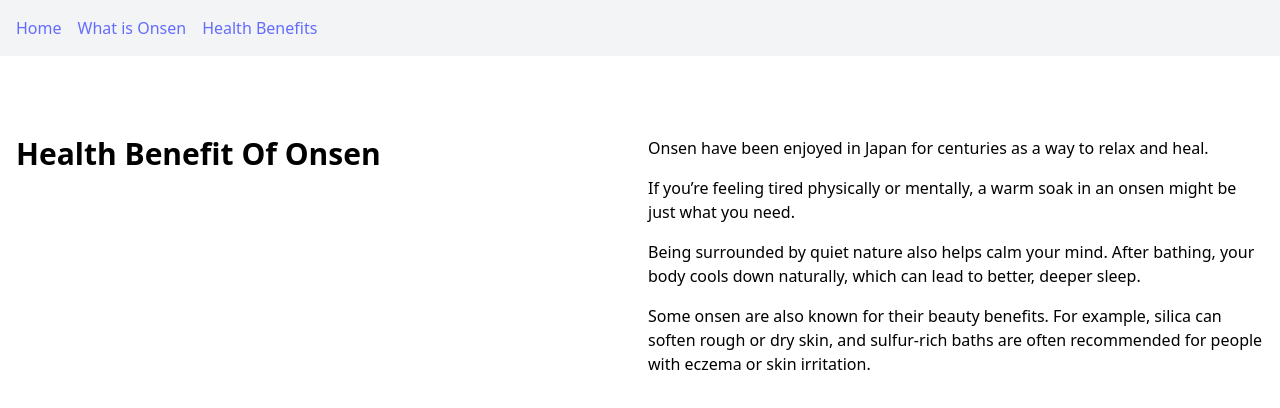
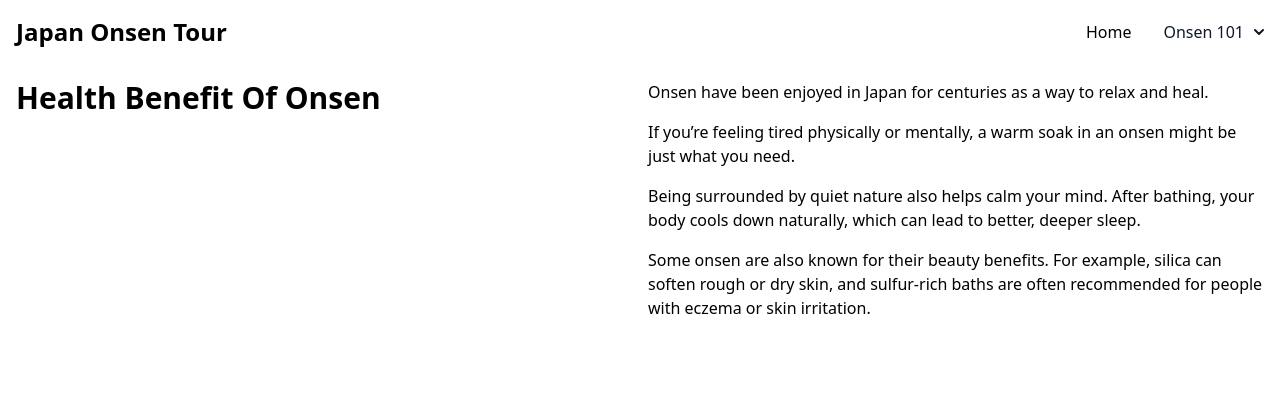
Before and after one commit to elriot/JapanOnsenTour, a React (Vite) app in the folder japan-onsen-tour/: page /JapanOnsenTour/health in a window 1280 px wide. Shown: the top 408 px of the page. Built offline with nearby package versions, Linux system fonts and the light colour scheme.

Commit message:
added bg-gray on Home Button when it is mobile view

```diff
--- a/japan-onsen-tour/src/App.css
+++ b/japan-onsen-tour/src/App.css
@@ -1,7 +1,7 @@
 @import "tailwindcss";
 
 #root {
-  max-width: 1280px;
+  /* max-width: 1280px; */
   margin: 0 auto;
 /* background-color: aquamarine; */
   /* padding: 2rem; */
@@ -29,3 +29,7 @@
 .bg-odd {
 	background-color: #f5f5f5;
 }
+
+a, Link {
+	@apply text-black no-underline;
+}
--- a/japan-onsen-tour/src/App.jsx
+++ b/japan-onsen-tour/src/App.jsx
@@ -15,11 +15,7 @@ function App() {
   return (
     <>
 		<Router basename="/JapanOnsenTour">
-			<header className="p-4 bg-gray-100 flex gap-4">
-				<Link to="/">Home</Link>
-				<Link to="/onsen">What is Onsen</Link>
-				<Link to="/health">Health Benefits</Link>
-			</header>
+			<Header/>
 
 			<Routes>
 				<Route path="/" element={<Main />} />
--- a/japan-onsen-tour/src/pages/Header.jsx
+++ b/japan-onsen-tour/src/pages/Header.jsx
@@ -1,12 +1,73 @@
-function Header() {
-  return (
-    <header className="flex justify-between items-center p-3 bg-white">
-		<h2 className="text-3xl font-bold">Japan Onsen Tour Guide</h2>
-		<nav className="space-x-4">
-		{/* <Link to="/" className="hover:underline">Home</Link> */}
+import { useState } from 'react';
+import { Link } from 'react-router-dom';
+import WhatIsOnsen from './WhatIsOnsen';
+
+function Navbar() {
+	const [isMobileMenuOpen, setIsMobileMenuOpen] = useState(false);
+	const [isDropdownOpen, setIsDropdownOpen] = useState(false);
+
+	return (
+		<nav className="bg-white fixed w-full z-50">
+			<div className="max-w-7xl flex flex-wrap items-center justify-between mx-auto p-4">
+				<Link to="/" className="flex items-center space-x-3 ">
+					<span className="self-center text-2xl font-semibold whitespace-nowrap text-black no-underline">
+						Japan Onsen Tour
+					</span>
+				</Link>
+
+				{/* Mobile menu button (Hamburger) */}
+				<button onClick={() => setIsMobileMenuOpen(!isMobileMenuOpen)} className="inline-flex items-center p-2 w-10 h-10 justify-center text-sm text-gray-500 rounded-lg md:hidden hover:bg-gray-200 focus:outline-none focus:ring-2 focus:ring-gray-200">
+					<svg className="w-5 h-5" xmlns="http://www.w3.org/2000/svg" fill="none" viewBox="0 0 17 14">
+						<path stroke="currentColor" strokeLinecap="round" strokeLinejoin="round" strokeWidth="2" d="M1 1h15M1 7h15M1 13h15" />
+					</svg>
+				</button>
+
+				{/* Menu */}
+				<div className={`${isMobileMenuOpen ? 'block' : 'hidden'} w-full md:block md:w-auto `} id="navbar-dropdown">
+					<ul className="flex flex-col font-medium p-4 md:p-0 mt-4 border border-gray-300 rounded-lg md:space-x-8 md:flex-row md:mt-0 md:border-0">
+						<li>
+							<Link to="/" className="flex items-center justify-between w-full py-2 px-3 text-gray-900 rounded hover:bg-gray-100 md:hover:bg-transparent md:border-0 md:hover:text-blue-700 md:p-0 md:w-auto">
+								Home
+							</Link>
+						</li>
+
+						{/* Onsen 101 - subs : [ What is Onsen, Health Benefit ]  */}
+						<li className="relative">
+							<button
+								onClick={() => setIsDropdownOpen(!isDropdownOpen)}
+								// onMouseOver={() => setIsDropdownOpen(!isDropdownOpen)}
+								className="flex items-center justify-between w-full py-2 px-3 text-gray-900 rounded hover:bg-gray-100 md:hover:bg-transparent md:border-0 md:hover:text-blue-700 md:p-0 md:w-auto"
+							>
+								Onsen 101
+								<svg className="w-2.5 h-2.5 ms-2.5" xmlns="http://www.w3.org/2000/svg" fill="none" viewBox="0 0 10 6">
+									<path stroke="currentColor" strokeLinecap="round" strokeLinejoin="round" strokeWidth="2" d="m1 1 4 4 4-4" />
+								</svg>
+							</button>
+
+							{isDropdownOpen && (
+							<div className="z-10 font-normal bg-white divide-y divide-gray-100 rounded-lg shadow-sm w-44 bg-gray-300 divide-gray-600 absolute mt-1">
+								<ul className="py-2 text-sm text-gray-200">
+									<li>
+										<Link to="/onsen" className="block px-4 py-2 hover:bg-gray-100 ">
+											What is Onsen?
+										</Link>
+									</li>
+									<li>
+										<Link to="/health" className="block px-4 py-2 hover:bg-gray-100">
+											Health Benefit
+										</Link>
+									</li>
+								</ul>
+							</div>
+							)}
+						</li>
+						{/* Onsen 101 menu Done */}
+
+					</ul>
+				</div>
+			</div>
 		</nav>
-    </header>
-  );
+	);
 }
 
-export default Header;
+export default Navbar;
```
